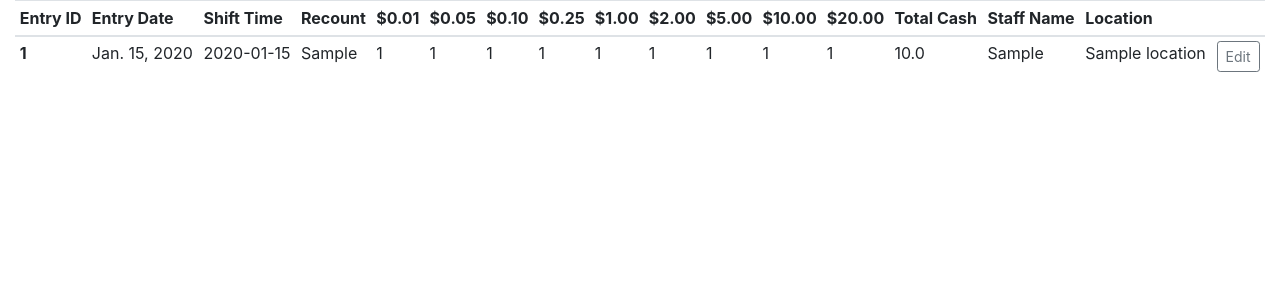
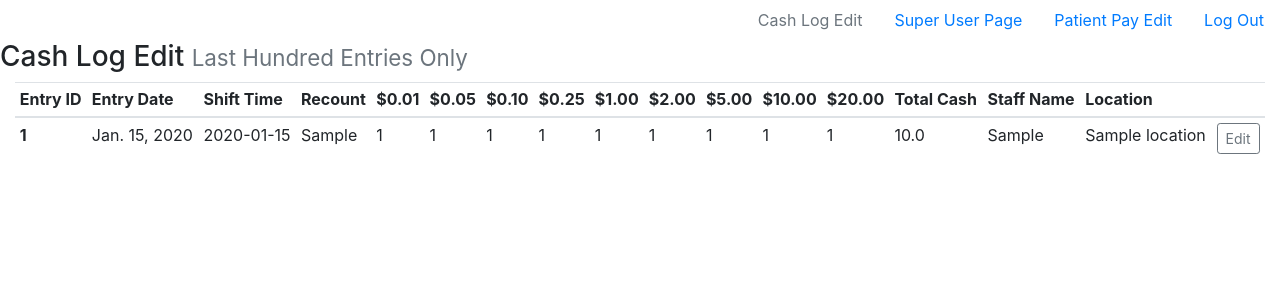
Before and after one commit to echoshihab/CashlogApp, a Django app: page /reportedit/ in a window 1280 px wide. Shown: the top 300 px of the page. Run offline with Django 3.2, Linux system fonts and the light colour scheme; tables that the repository leaves empty hold one stand-in row (values such as "Sample post"); some libraries are stand-ins or nearby versions.

Commit message:
updating cashlog edit navigation

```diff
--- a/mainforms/templates/mainforms/reportedit.html
+++ b/mainforms/templates/mainforms/reportedit.html
@@ -6,6 +6,30 @@
     <title>Report Edit</title>
 </head>
 <body>
+
+<div>
+	<ul class="nav justify-content-end">
+	  <li class="nav-item">
+	    	<a class="nav-link disabled" href="#">Cash Log Edit</a>
+	  </li>
+	  <li class="nav-item">
+	    <a class="nav-link active" href="{% url 'superuser' %}"> Super User Page </a>
+	  </li>
+	  <li class="nav-item">
+	    <a class="nav-link" href="#">Patient Pay Edit</a>
+	  </li>
+	  <li class="nav-item">
+	    <a class="nav-link" href="#">Log Out</a>
+	  </li>
+
+	</ul>
+
+	<h3>
+	  Cash Log Edit
+	  <small class="text-muted">Last Hundred Entries Only</small>
+	</h3>
+</div>
+
 <div class = 'container-fluid'>
 <table class="table table-sm">
 <thead>
```
